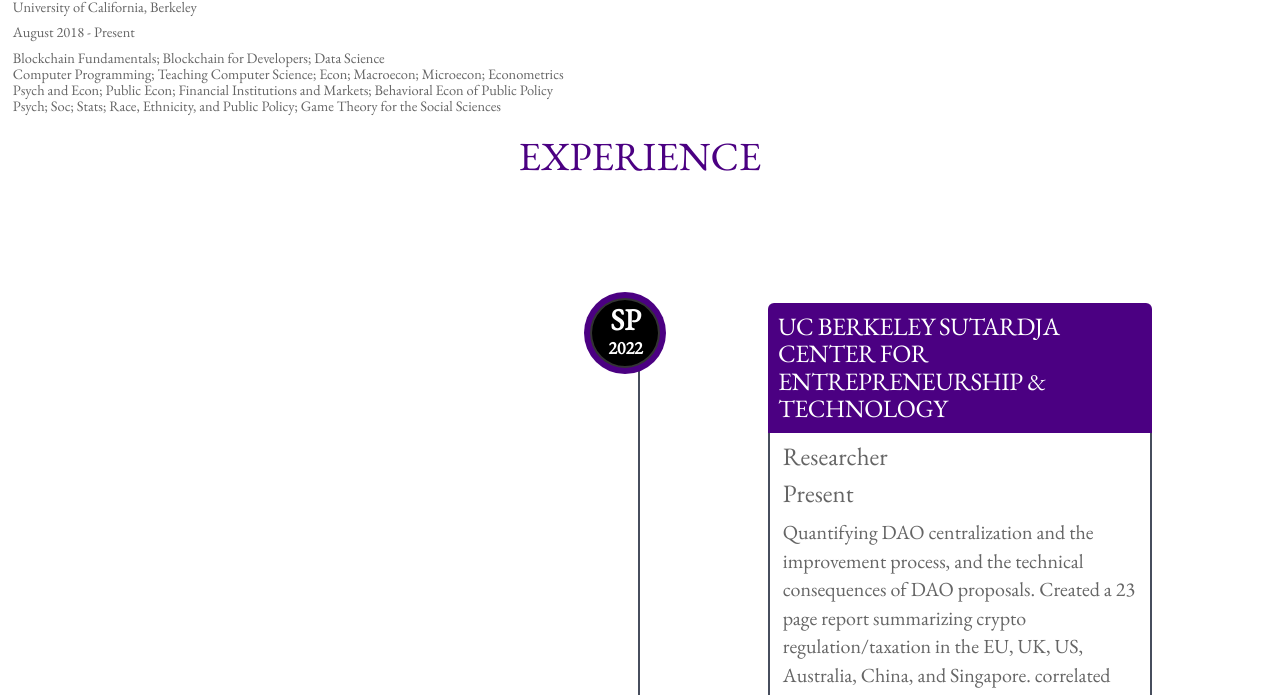
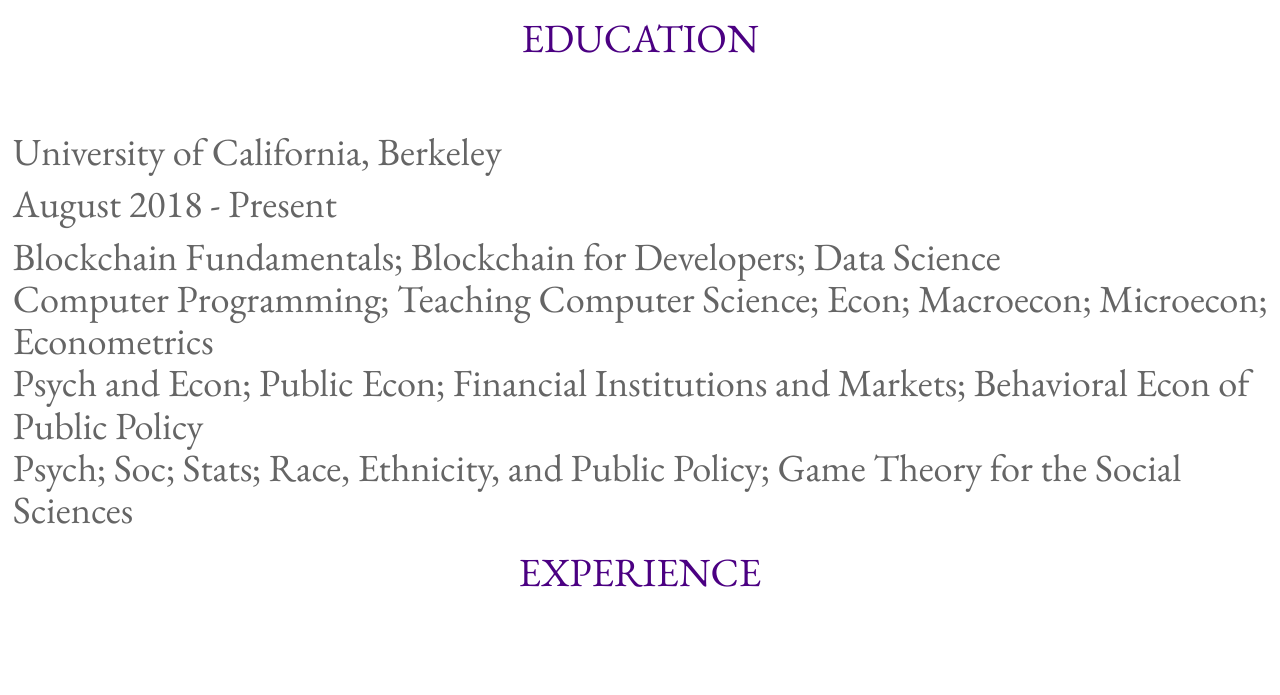
Before and after one commit to erikabadalyan/erikabadalyan.github.io, a plain HTML site: page index.html in a window 1280 px wide. Shown: the part 725-1420 px from the top of the page. Drawn offline with nearby package versions, Linux system fonts and the light colour scheme; a web font is replaced by a local one.

Commit message:
Add files via upload

```diff
--- a/style.css
+++ b/style.css
@@ -300,7 +300,7 @@ h6 {
   padding-bottom: 0px;
   padding-left: 1vw;
   margin: 0;
-  font-size: 1.13vw;
+  font-size: 3vw;
   background: #fff;
   color: #656565;
 }
```
